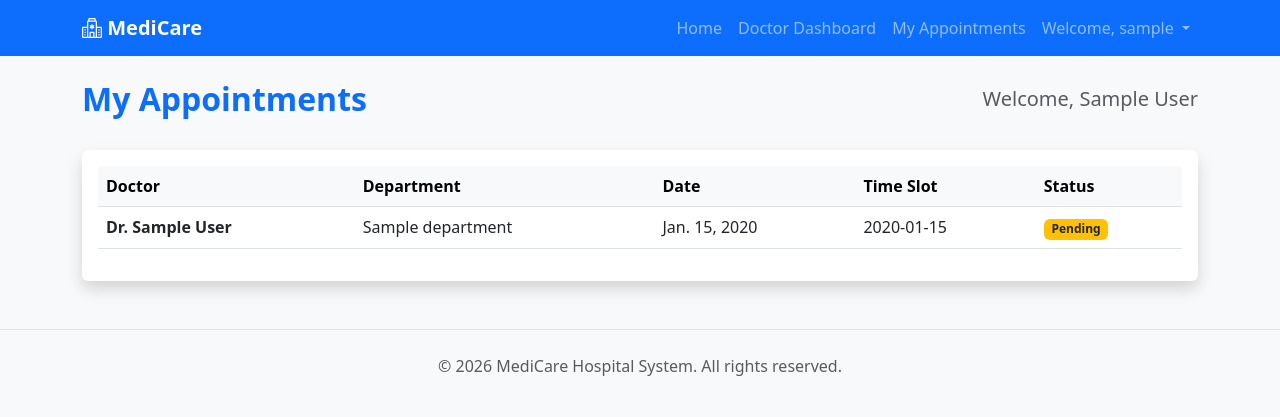
After one commit to aymenbena03-droid/Hospital-System, a Django app: page /patient-dashboard/ in a window 1280 px wide. The commit adds this page. Shown: the top 417 px of the page. Run offline with Django 5.2, Linux system fonts and the light colour scheme; a user stored in the database is signed in; tables that the repository leaves empty hold one stand-in row (values such as "Sample post").

Commit message:
added the patient dashboard

```diff
--- /dev/null
+++ b/core/templates/core/patient_dashboard.html
@@ -0,0 +1,50 @@
+{% extends 'base.html' %}
+
+{% block content %}
+<div class="d-flex justify-content-between align-items-center mb-4">
+    <h2 class="fw-bold text-primary">My Appointments</h2>
+    <h5 class="text-muted">Welcome, {{ patient.user.first_name }} {{ patient.user.last_name }}</h5>
+</div>
+
+<div class="card shadow border-0">
+    <div class="card-body">
+        {% if appointments %}
+        <table class="table table-hover align-middle">
+            <thead class="table-light">
+                <tr>
+                    <th>Doctor</th>
+                    <th>Department</th>
+                    <th>Date</th>
+                    <th>Time Slot</th>
+                    <th>Status</th>
+                </tr>
+            </thead>
+            <tbody>
+                {% for appt in appointments %}
+                <tr>
+                    <td class="fw-bold">Dr. {{ appt.doctor.user.first_name }} {{ appt.doctor.user.last_name }}</td>
+                    <td>{{ appt.doctor.department.name }}</td>
+                    <td>{{ appt.date }}</td>
+                    <td>{{ appt.time_slot }}</td>
+                    <td>
+                        {% if appt.status == 'Pending' %}
+                            <span class="badge bg-warning text-dark">Pending</span>
+                        {% elif appt.status == 'Completed' %}
+                            <span class="badge bg-success">Completed</span>
+                        {% else %}
+                            <span class="badge bg-danger">Cancelled</span>
+                        {% endif %}
+                    </td>
+                </tr>
+                {% endfor %}
+            </tbody>
+        </table>
+        {% else %}
+            <div class="text-center text-muted py-5">
+                <h5>You have no appointments booked.</h5>
+                <p>Go to the homepage to find a doctor and book one!</p>
+            </div>
+        {% endif %}
+    </div>
+</div>
+{% endblock %}
--- a/core/urls.py
+++ b/core/urls.py
@@ -9,4 +9,5 @@ urlpatterns = [
     path('logout', views.logout_view, name='logout'),
     path('doctor-dashboard', views.doctor_dashboard, name='doctor_dashboard'),
     path('complete-appointment/<int:appointment_id>/', views.complete_appointment, name='complete_appointment'),
+    path('patient-dashboard/', views.patient_dashboard, name='patient_dashboard'),
 ]
--- a/core/views.py
+++ b/core/views.py
@@ -125,3 +125,22 @@ def complete_appointment(request, appointment_id):
         messages.success(request, "Appointment marked as completed.")
 
     return redirect('doctor_dashboard')
+
+
+
+@login_required
+def patient_dashboard(request):
+    # 1. Get the logged-in patient's profile
+    patient = Patient.objects.filter(user=request.user).first()
+
+    if not patient:
+        messages.error(request, "You do not have a Patient profile.")
+        return redirect('home')
+
+    # 2. Get their appointments (ordered by newest first)
+    appointments = Appointment.objects.filter(patient=patient).order_by('-date', '-time_slot')
+
+    return render(request, 'core/patient_dashboard.html', {
+        'patient': patient,
+        'appointments': appointments
+    })
--- a/templates/base.html
+++ b/templates/base.html
@@ -29,6 +29,12 @@
                         {% if user.doctor %}
                             <li class="nav-item">
                                 <a class="nav-link" href="{% url 'doctor_dashboard' %}">Doctor Dashboard</a>
+                            </li>
+                        {% endif %}
+
+                        {% if user.patient %}
+                            <li class="nav-item">
+                                <a class="nav-link" href="{% url 'patient_dashboard' %}">My Appointments</a>
                             </li>
                         {% endif %}
 
```
